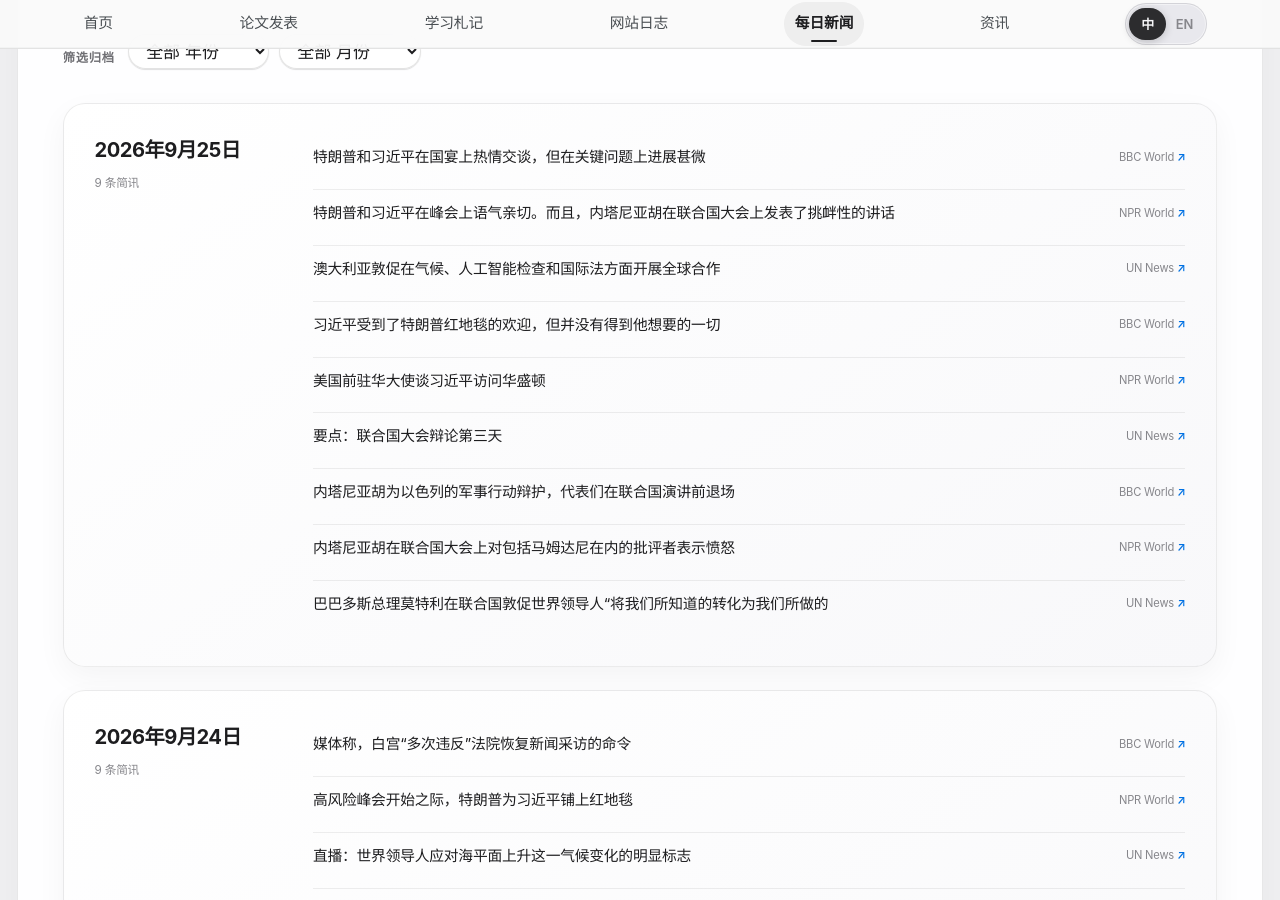
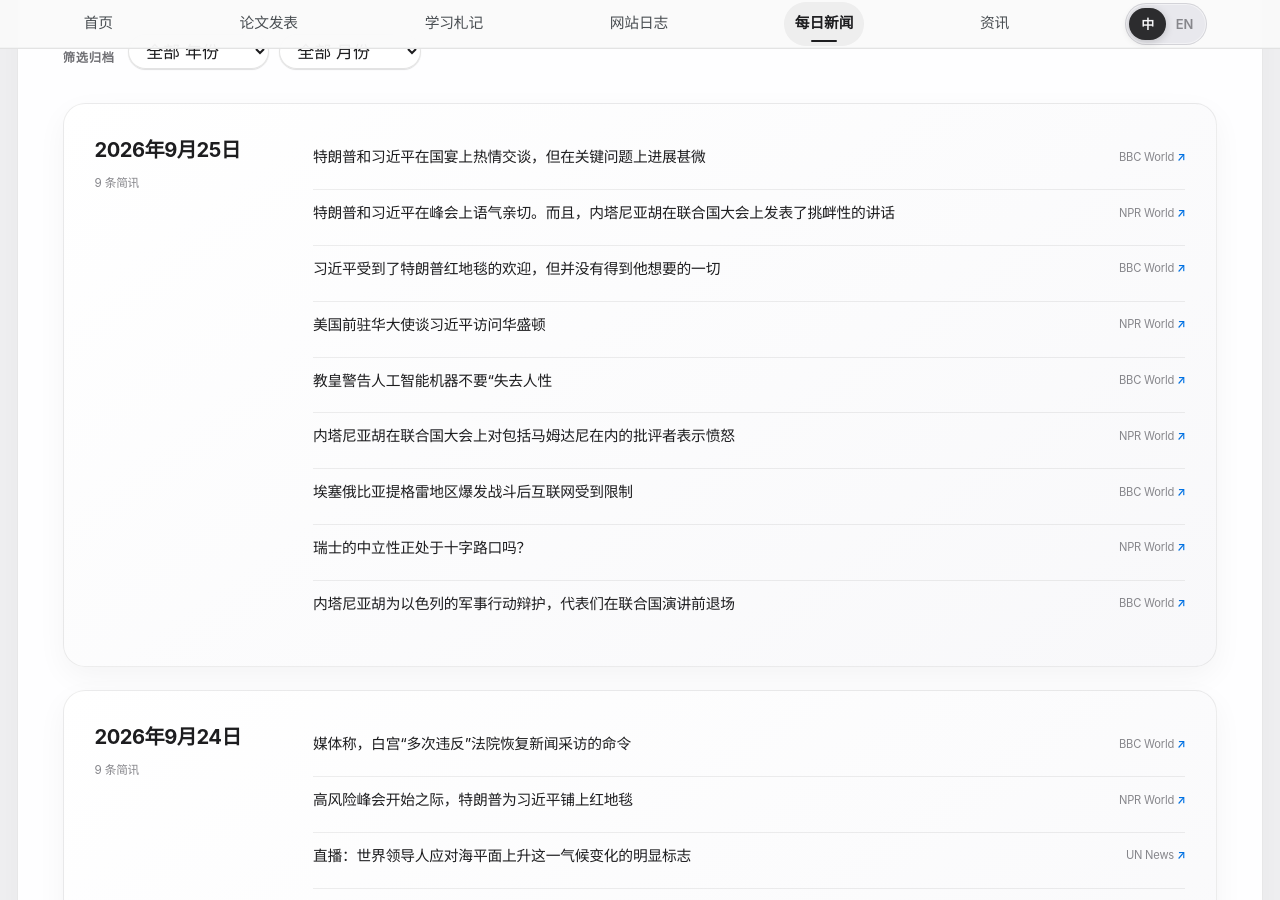
Before and after one commit to HaoxiangLuo/HaoxiangLuo.github.io, a Jekyll site: the page built from _pages/daily-news-zh.html, in a window 1280 px wide and 900 px high, scrolled down 297 px. Built offline with Jekyll 4.4.1, drawn with Linux system fonts in a browser that asks for light colours; a style sheet for code colours, icons or effects is not loaded.

Commit message:
Update daily news 2026-09-25

```diff
--- a/_data/daily_news.json
+++ b/_data/daily_news.json
@@ -1,5 +1,5 @@
 {
-  "updated_at": "2026-09-25T20:30:46+08:00",
+  "updated_at": "2026-09-25T21:27:07+08:00",
   "days": [
     {
       "date": "2026-09-25",
@@ -17,12 +17,6 @@
           "title_zh": "特朗普和习近平在峰会上语气亲切。而且，内塔尼亚胡在联合国大会上发表了挑衅性的讲话"
         },
         {
-          "title": "Australia urges global cooperation on climate, AI checks and international law",
-          "source": "UN News",
-          "url": "https://news.un.org/feed/view/en/story/2026/09/1168435",
-          "title_zh": "澳大利亚敦促在气候、人工智能检查和国际法方面开展全球合作"
-        },
-        {
           "title": "Xi got Trump's red carpet welcome - but not everything he wanted",
           "source": "BBC World",
           "url": "https://www.bbc.co.uk/news/articles/cr93e4x7kdjjo?at_medium=RSS&at_campaign=rss",
@@ -35,16 +29,10 @@
           "title_zh": "美国前驻华大使谈习近平访问华盛顿"
         },
         {
-          "title": "The Takeaway: UN General Assembly debate Day 3",
-          "source": "UN News",
-          "url": "https://news.un.org/feed/view/en/story/2026/09/1168434",
-          "title_zh": "要点：联合国大会辩论第三天"
-        },
-        {
-          "title": "Netanyahu defends Israeli military action as delegates walk out before UN speech",
+          "title": "Pope warns against 'losing humanity' to AI machines",
           "source": "BBC World",
-          "url": "https://www.bbc.co.uk/news/articles/c3y0z7kxlegdo?at_medium=RSS&at_campaign=rss",
-          "title_zh": "内塔尼亚胡为以色列的军事行动辩护，代表们在联合国演讲前退场"
+          "url": "https://www.bbc.co.uk/news/articles/cmq8j904212po?at_medium=RSS&at_campaign=rss",
+          "title_zh": "教皇警告人工智能机器不要“失去人性"
         },
         {
           "title": "Netanyahu rages against critics, including Mamdani, at the U.N. General Assembly",
@@ -53,10 +41,22 @@
           "title_zh": "内塔尼亚胡在联合国大会上对包括马姆达尼在内的批评者表示愤怒"
         },
         {
-          "title": "‘Turn what we know into what we do,’ Barbados PM Mottley urges world leaders at UN",
-          "source": "UN News",
-          "url": "https://news.un.org/feed/view/en/story/2026/09/1168433",
-          "title_zh": "巴巴多斯总理莫特利在联合国敦促世界领导人“将我们所知道的转化为我们所做的"
+          "title": "Internet restricted after fighting breaks out in Ethiopia's Tigray region",
+          "source": "BBC World",
+          "url": "https://www.bbc.co.uk/news/articles/cqp8dxxg325no?at_medium=RSS&at_campaign=rss",
+          "title_zh": "埃塞俄比亚提格雷地区爆发战斗后互联网受到限制"
+        },
+        {
+          "title": "Is Switzerland's neutrality at a crossroads?",
+          "source": "NPR World",
+          "url": "https://www.npr.org/2026/09/25/nx-s1-5978905/swiss-referendum-neutrality-russia",
+          "title_zh": "瑞士的中立性正处于十字路口吗？"
+        },
+        {
+          "title": "Netanyahu defends Israeli military action as delegates walk out before UN speech",
+          "source": "BBC World",
+          "url": "https://www.bbc.co.uk/news/articles/c3y0z7kxlegdo?at_medium=RSS&at_campaign=rss",
+          "title_zh": "内塔尼亚胡为以色列的军事行动辩护，代表们在联合国演讲前退场"
         }
       ]
     },
```
